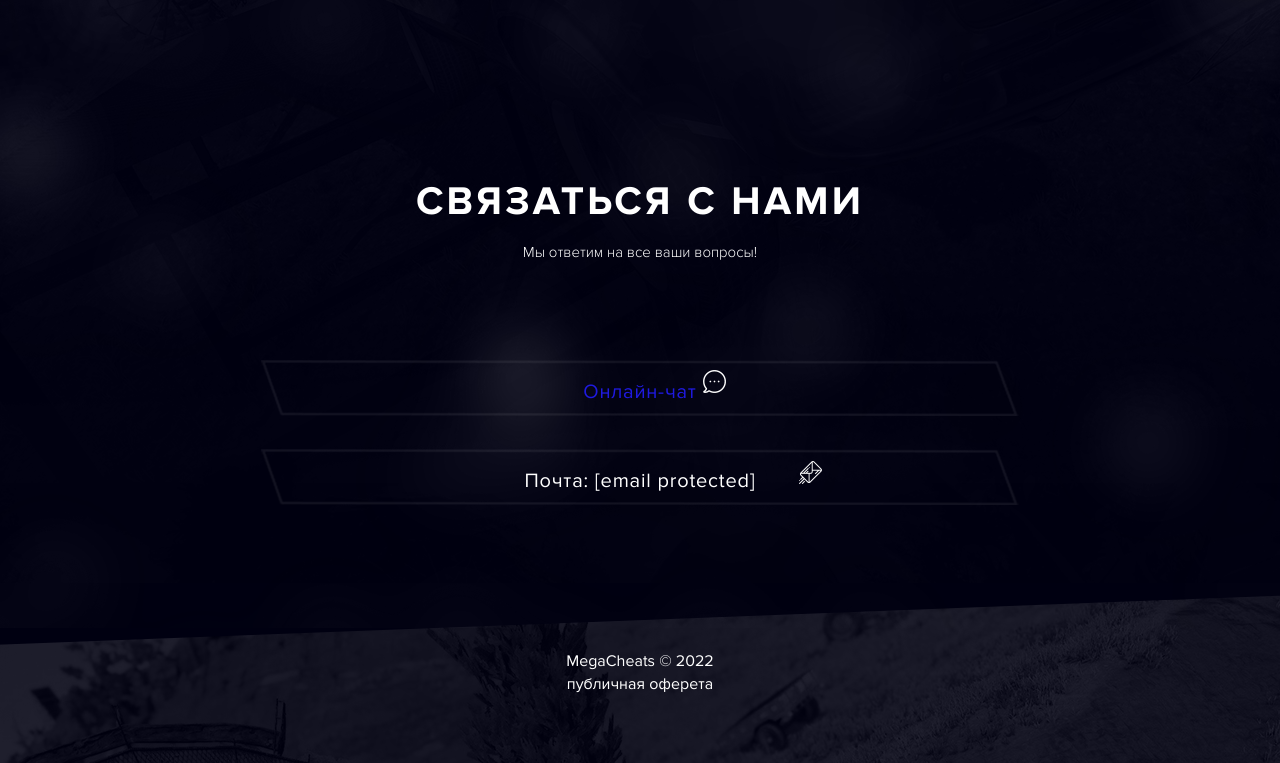
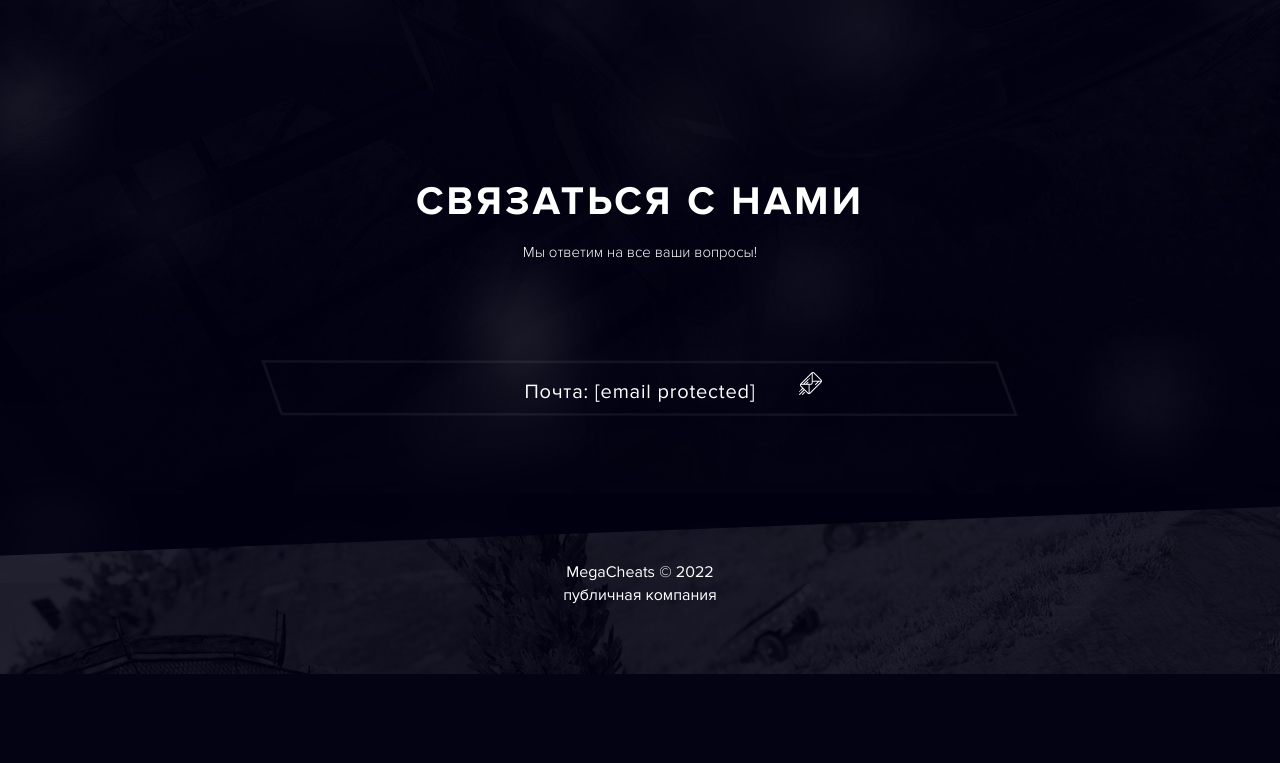
Before and after one commit to zabeu700/cheats, a plain HTML site: page index.html in a window 1280 px wide. Shown: the part 5321-6084 px from the top of the page. After the commit the page ends 5995 px from the top, so only its background shows below. Drawn offline with Linux system fonts and the light colour scheme.

Commit message:
Update index.html

```diff
--- a/index.html
+++ b/index.html
@@ -294,16 +294,16 @@ Magic Bullet - Магические пули<br></p>
 <p class="block_name">КОНТАКТЫ</p>
 <h2>СВЯЗАТЬСЯ С НАМИ</h2>
 <p class="desc">Мы ответим на все ваши вопросы!</p>
-<a href="javascript:void(0)" onclick="jivo_api.open(); return false;" class="item chat">Онлайн-чат</a>
 
-<div class="item mail"><span>Почта:</span> <a href="/cdn-cgi/l/email-protection#6d1e181d1d021f192d00080a0c0e05080c191e431f18"><span class="__cf_email__" data-cfemail="32414742425d4046725f575553515a575346411c4047">[email&#160;protected]</span></a></div>
+
+<div class="item mail"><span>Почта:</span> <a href="ырвмрсывормс"><span class="__cf_email__" data-cfemail="32414742425d4046725f575553515a575346411c4047">[email&#160;protected]</span></a></div>
 </div>
 </div>
 </div>
 <footer>
 <div class="content">
 <p>MegaCheats © 2022</p>
-<a href="https://megacheats.ru/accord.html">публичная оферета</a>
+<a href="https://megacheats.ru/accord.html">публичная компания</a>
 </div>
 </footer>
 </div>
```
